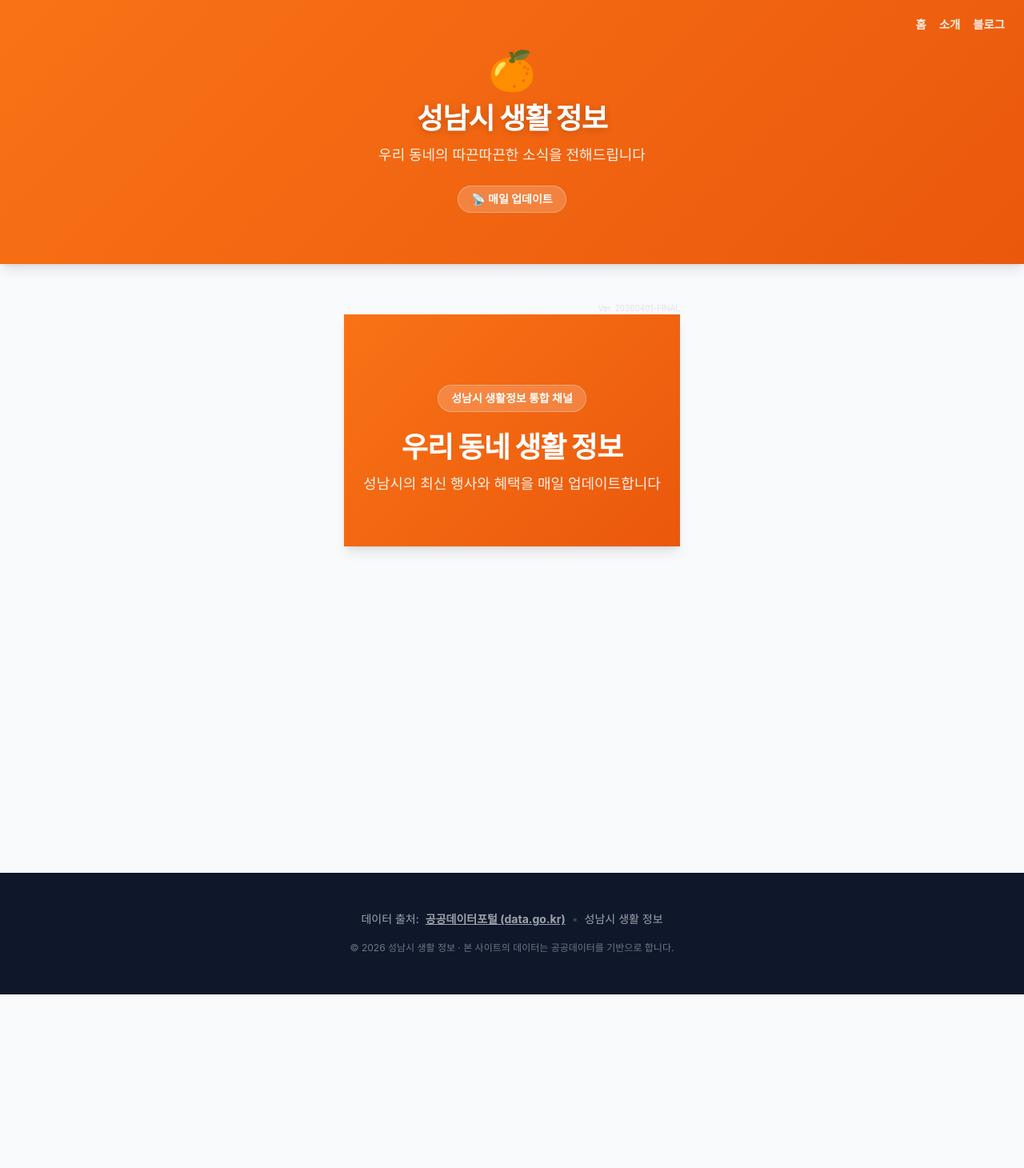
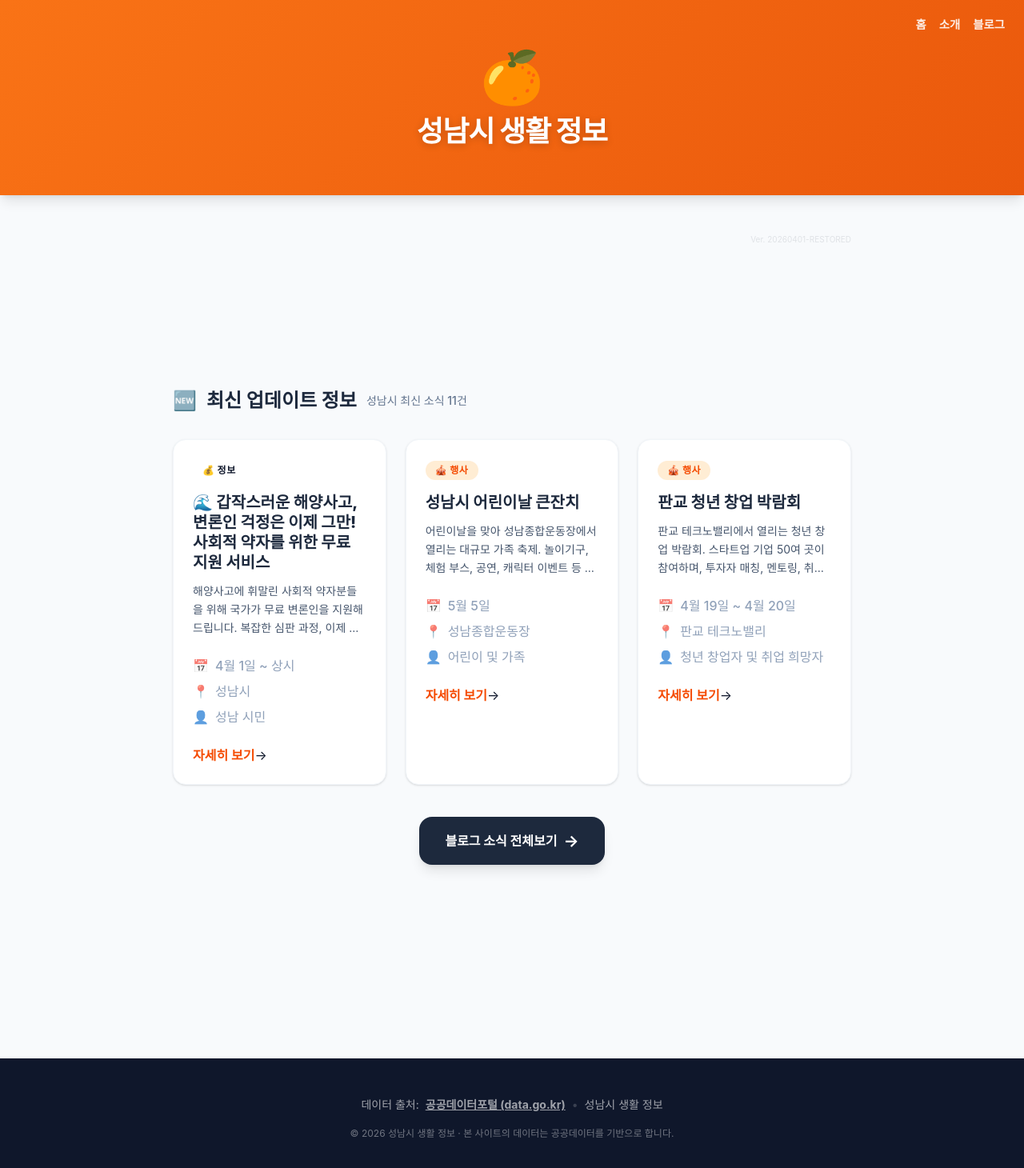
Before and after one commit to ksjung-win/my-local-info, a Next.js app: page / in a window 1280 px wide. Shown: the top 1460 px of the page at 80% size. Before the commit the page ends 1243 px from the top, so only its background shows below. Built offline with nearby package versions, Linux system fonts and the light colour scheme; no server answers.

Commit message:
홈페이지 복구 및 디자인 최종 최적화: 중복 제거 및 리스트 복원

```diff
--- a/src/app/layout.tsx
+++ b/src/app/layout.tsx
@@ -78,21 +78,16 @@ export default function RootLayout({
           }}
         />
         {/* ── 헤더 ── */}
-        <header className="site-header">
+        <header className="site-header" style={{ paddingBottom: '60px' }}>
           <nav style={{ position: 'absolute', top: '20px', right: '24px', zIndex: 10, display: 'flex', gap: '16px' }}>
             <Link href="/" style={{ color: '#fff', textDecoration: 'none', fontWeight: 600, fontSize: '0.9rem', opacity: 0.9 }}>홈</Link>
             <Link href="/about" style={{ color: '#fff', textDecoration: 'none', fontWeight: 600, fontSize: '0.9rem', opacity: 0.9 }}>소개</Link>
             <Link href="/blog" style={{ color: '#fff', textDecoration: 'none', fontWeight: 600, fontSize: '0.9rem', opacity: 0.9 }}>블로그</Link>
           </nav>
-          <Link href="/" style={{ textDecoration: 'none', color: 'inherit' }}>
-            <span className="header-emoji">🍊</span>
-            <h1 className="header-title" style={{ color: '#ffffff', textShadow: '0 2px 10px rgba(0,0,0,0.2)' }}>성남시 생활 정보</h1>
+          <Link href="/" style={{ textDecoration: 'none', color: 'inherit', display: 'flex', flexDirection: 'column', alignItems: 'center' }}>
+            <span className="header-emoji" style={{ fontSize: '4rem', marginBottom: '16px' }}>🍊</span>
+            <h1 className="header-title" style={{ color: '#ffffff', textShadow: '0 2px 10px rgba(0,0,0,0.2)', margin: 0 }}>성남시 생활 정보</h1>
           </Link>
-          <p className="header-subtitle">
-            우리 동네의 따끈따끈한 소식을 전해드립니다
-          </p>
-
-          <span className="header-badge">📡 매일 업데이트</span>
         </header>
 
         {children}
--- a/src/app/page.tsx
+++ b/src/app/page.tsx
@@ -130,21 +130,41 @@ export default function Home() {
   return (
     <main className="main-content">
       {/* 고유 ID 헤더 (업데이트 확인용) */}
-      <div className="text-[10px] opacity-10 text-right">Ver. 20260401-FINAL</div>
-
-      <header className="site-header">
-        <div className="header-badge">성남시 생활정보 통합 채널</div>
-        <h1 className="header-title" style={{ marginTop: '24px' }}>우리 동네 생활 정보</h1>
-        <p className="header-subtitle">성남시의 최신 행사와 혜택을 매일 업데이트합니다</p>
-      </header>
-
-      <script
-        type="application/ld+json"
-        dangerouslySetInnerHTML={{ __html: JSON.stringify([...eventJsonLds]) }}
-      />
+      <div className="text-[10px] opacity-10 text-right">Ver. 20260401-RESTORED</div>
 
       <AdBanner />
-      <div className="divider opacity-20" style={{ margin: '100px 0' }} />
+
+      <section className="mt-12 mb-16">
+        <div className="section-header">
+          <span className="section-icon">🆕</span>
+          <h2 className="section-title">최신 업데이트 정보</h2>
+          <span className="section-count">성남시 최신 소식 {allPosts.length}건</span>
+        </div>
+
+        <div className="card-grid">
+          {recentPosts.map((post) => {
+            const matchedItem = data.items.find(item => post.title.includes(item.name)) || {
+              category: post.category || "정보",
+              summary: post.summary,
+              startDate: post.date,
+              endDate: "상시",
+              location: "성남시",
+              target: "성남 시민",
+              name: post.title
+            };
+            return <InfoCard key={post.slug} item={matchedItem as any} slug={post.slug} />;
+          })}
+        </div>
+
+        <div className="mt-10 text-center">
+          <Link href="/blog" className="inline-flex items-center gap-2 bg-slate-800 text-white px-8 py-4 rounded-2xl font-bold hover:bg-slate-700 transition-all shadow-lg">
+            <span>블로그 소식 전체보기</span>
+            <span className="text-xl">→</span>
+          </Link>
+        </div>
+      </section>
+
+      <div className="divider opacity-20" />
       <AdBanner />
     </main>
   );
```
